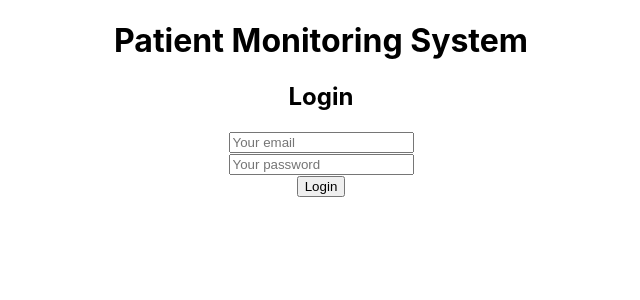
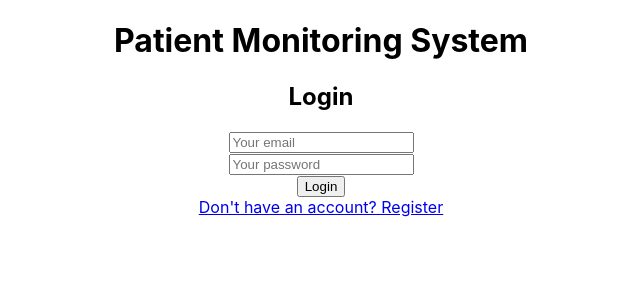
Before and after one commit to bhavv04/Healthcare-Patient-Management, a React (Create React App) app in the folder client/: page /login in a window 1280 px wide. Shown: the top 300 px of the page, without its empty margins (319-959 px from the left). Built offline with nearby package versions, Linux system fonts and the light colour scheme; no server answers.

Commit message:
Updated Login.js

```diff
--- a/client/src/Login.js
+++ b/client/src/Login.js
@@ -1,7 +1,8 @@
 import { useState } from 'react';
-import { supabase } from './supabaseClient'; // Import our client
+import { supabase } from './supabaseClient';
 
-function Login() {
+// Pass `showRegister` as a prop
+function Login({ showRegister }) { // <--- MODIFIED
   const [loading, setLoading] = useState(false);
   const [email, setEmail] = useState('');
   const [password, setPassword] = useState('');
@@ -12,7 +13,6 @@ function Login() {
     setLoading(true);
     setMessage('');
 
-    // This is the Supabase auth call
     const { error } = await supabase.auth.signInWithPassword({
       email: email,
       password: password,
@@ -22,7 +22,6 @@ function Login() {
       setMessage(`Login failed: ${error.message}`);
     } else {
       setMessage('Logged in! The page will refresh.');
-      // The onAuthStateChange in App.js will detect this and show the app
     }
     setLoading(false);
   };
@@ -37,21 +36,22 @@ function Login() {
           value={email}
           onChange={(e) => setEmail(e.target.value)}
         /><br/>
-
-        {/* --- THIS IS THE CORRECTED PART --- */}
         <input
           type="password"
           placeholder="Your password"
           value={password}
           onChange={(e) => setPassword(e.target.value)}
         /><br/>
-
         <button type="submit" disabled={loading}>
           {loading ? 'Logging in...' : 'Login'}
         </button>
-        {/* --- END OF CORRECTIONS --- */}
       </form>
       {message && <p>{message}</p>}
+
+      {/* --- THIS IS THE NEW LINK --- */}
+      <a href="#" onClick={(e) => { e.preventDefault(); showRegister(); }}>
+        Don't have an account? Register
+      </a>
     </div>
   );
 }
```
